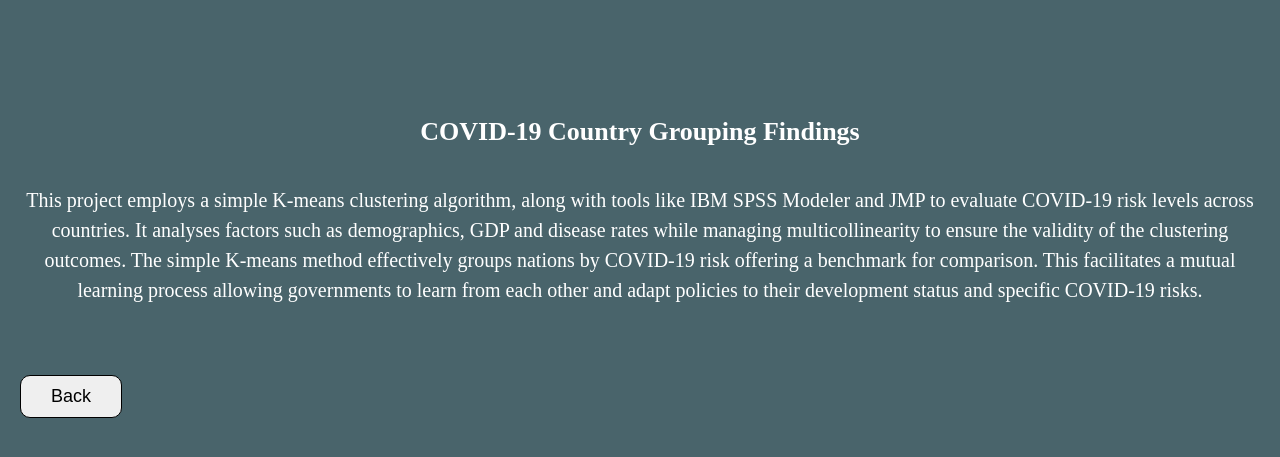
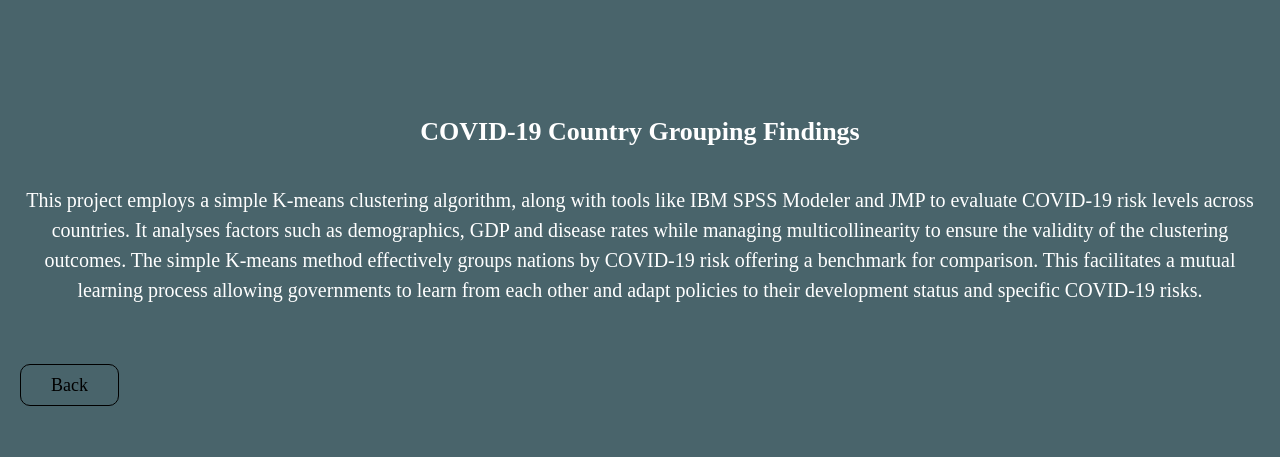
Before and after one commit to Md-Khid/Md-Khid, a Jekyll site: the page 1.html, which Jekyll copies as it is, in a window 1280 px wide. Shown: the top 457 px of the page. Built offline with Jekyll 4.4.1, drawn with Linux system fonts in a browser that asks for light colours.

Commit message:
Update 1.html

```diff
--- a/1.html
+++ b/1.html
@@ -35,7 +35,7 @@
             text-align: center;
             line-height: 1.5;
         }
-  .back-link {
+        .back-link {
             font-size: 18px;
             color: black;
             text-decoration: none;
@@ -83,9 +83,9 @@
         nations by COVID-19 risk offering a benchmark for comparison. This facilitates a mutual learning process allowing
         governments to learn from each other and adapt policies to their development status and specific COVID-19 risks.
     </p>
-    <p>&nbsp;</p>
+    <p> </p>
     <!-- Back Button -->
-    <button class="back-link" onclick="goBack()">Back</button>
+    <a class="back-link" href="https://md-khid.github.io/" onclick="goBack(); return false;">Back</a>
 
 <script>
     function goBack() {
```
Also changed, not shown: other parts of 1.html (+0 -3 lines).
